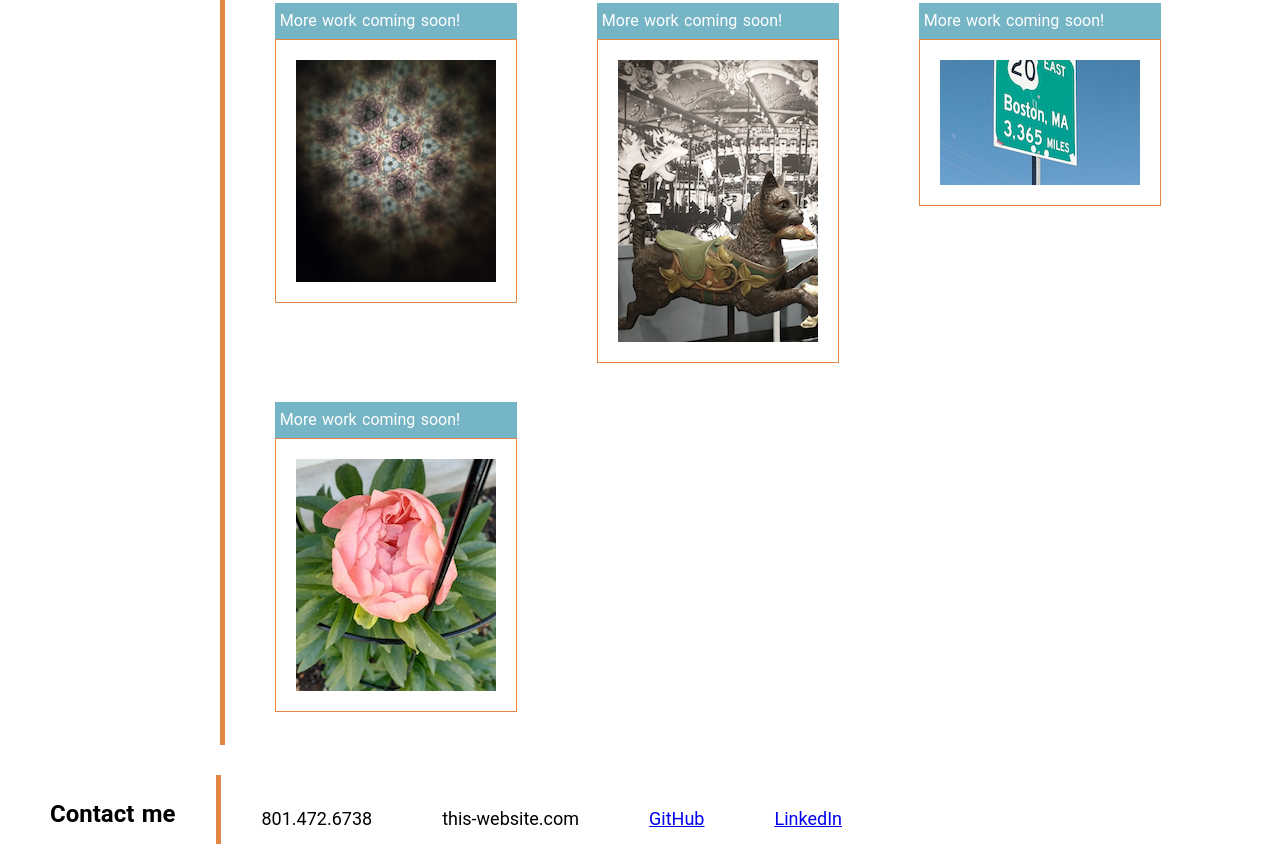
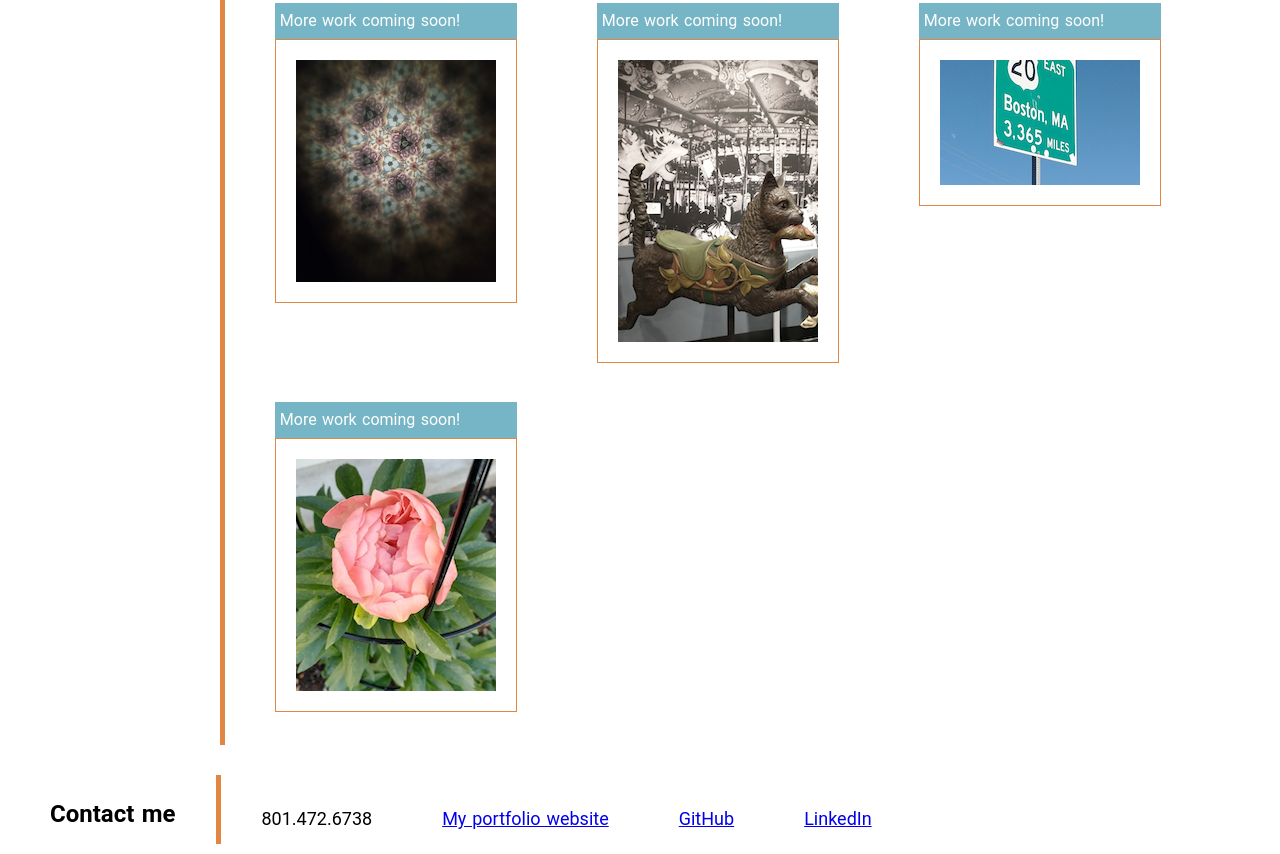
Before and after one commit to ashtreid/candidate-portfolio-portal, a plain HTML site: page 02-Challenge/index.html in a window 1280 px wide. Shown: the part 1051-1905 px from the top of the page. Drawn offline with Linux system fonts and the light colour scheme.

Commit message:
adds description, link, and screenshot to website

```diff
--- a/02-Challenge/index.html
+++ b/02-Challenge/index.html
@@ -87,7 +87,10 @@
             <section class="contact-2">
                 <ul>
                     <li>801.472.6738</li>
-                    <li>this-website.com</li>
+
+                    <li>
+                        <a href="https://ashtreid.github.io/candidate-portfolio-portal/">My portfolio website</a>
+                    </li>
                     <li>
                         <a href="https://github.com/ashtreid">GitHub</a>
                     </li>
```
Also changed, not shown: 02-Challenge/Assets/css/reset.css (deleted), website-sample.png (added), 1 other file.
